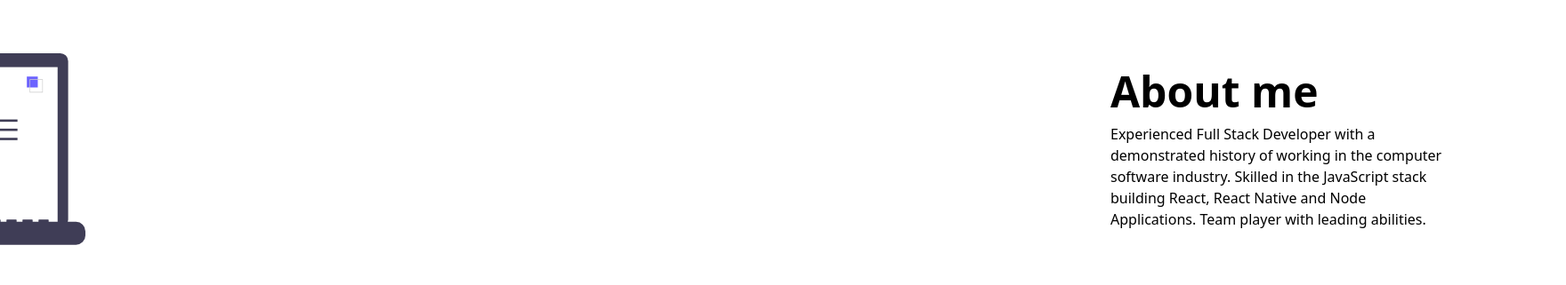
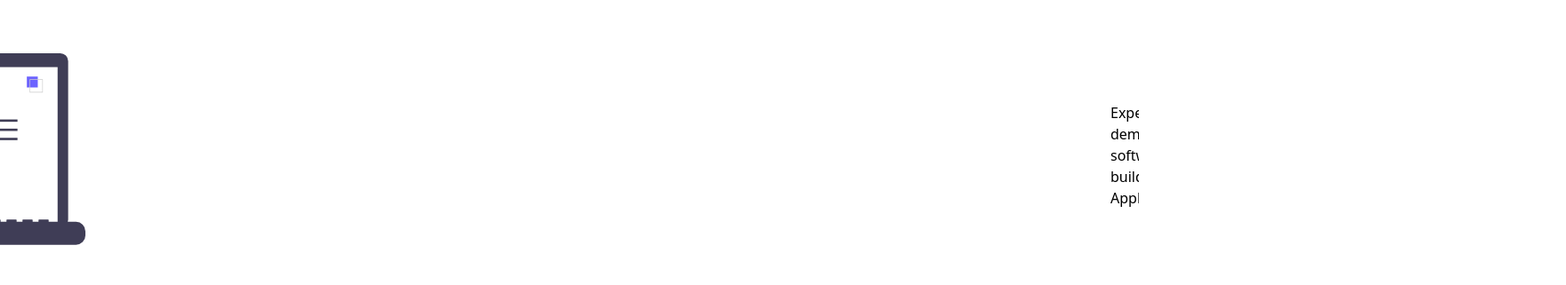
Before and after one commit to SL0TR/portfolio-ssr, a Next.js app: page / in a window 1280 px wide. Shown: the part 1031-1352 px from the top of the page at 89% size, 1760 px wide, since content can reach past the window. Built offline with nearby package versions, Linux system fonts and the light colour scheme.

Commit message:
chore: add a parallaxed about section title

```diff
--- a/components/sections/about.js
+++ b/components/sections/about.js
@@ -44,8 +44,18 @@ function AboutSection() {
   return (
     <div
       ref={containerHeightElem}
-      className="min-h-screen relative flex flex-row justify-around dark:bg-gray-800 bg-white z-20"
+      className="min-h-screen relative flex flex-row justify-around dark:bg-gray-800 bg-white z-20 overflow-hidden"
     >
+      <h2
+        className="dark:text-white text-5xl font-bold absolute top-32"
+        style={{
+          transform: `translateY(${
+            multiplier * ((aboutOffsetY + 70) * 0.3)
+          }px)`,
+        }}
+      >
+        About me
+      </h2>
       <div className="relative w-1/2">
         <div
           className="w-full absolute z-10"
@@ -71,7 +81,6 @@ function AboutSection() {
           }}
           ref={rightElem}
         >
-          <h2 className="dark:text-white text-5xl font-bold">About me</h2>
           <p className="text-md mt-3">
             Experienced Full Stack Developer with a demonstrated history of
             working in the computer software industry. Skilled in the JavaScript
--- a/hooks/useOnScreen.js
+++ b/hooks/useOnScreen.js
@@ -2,8 +2,6 @@ import { useCallback, useEffect, useState } from "react";
 
 export default function useOnScreen(ref) {
   const [isIntersecting, setIntersecting] = useState(false);
-
-  // const handleIntersectionUpdate = useCallback( ([entry]) => setIntersecting(entry.isIntersecting))
 
   useEffect(() => {
     const observer = new IntersectionObserver(([entry]) =>
@@ -11,7 +9,6 @@ export default function useOnScreen(ref) {
     );
 
     observer.observe(ref.current);
-    // Remove the observer as soon as the component is unmounted
     return () => {
       observer.disconnect();
     };
```
